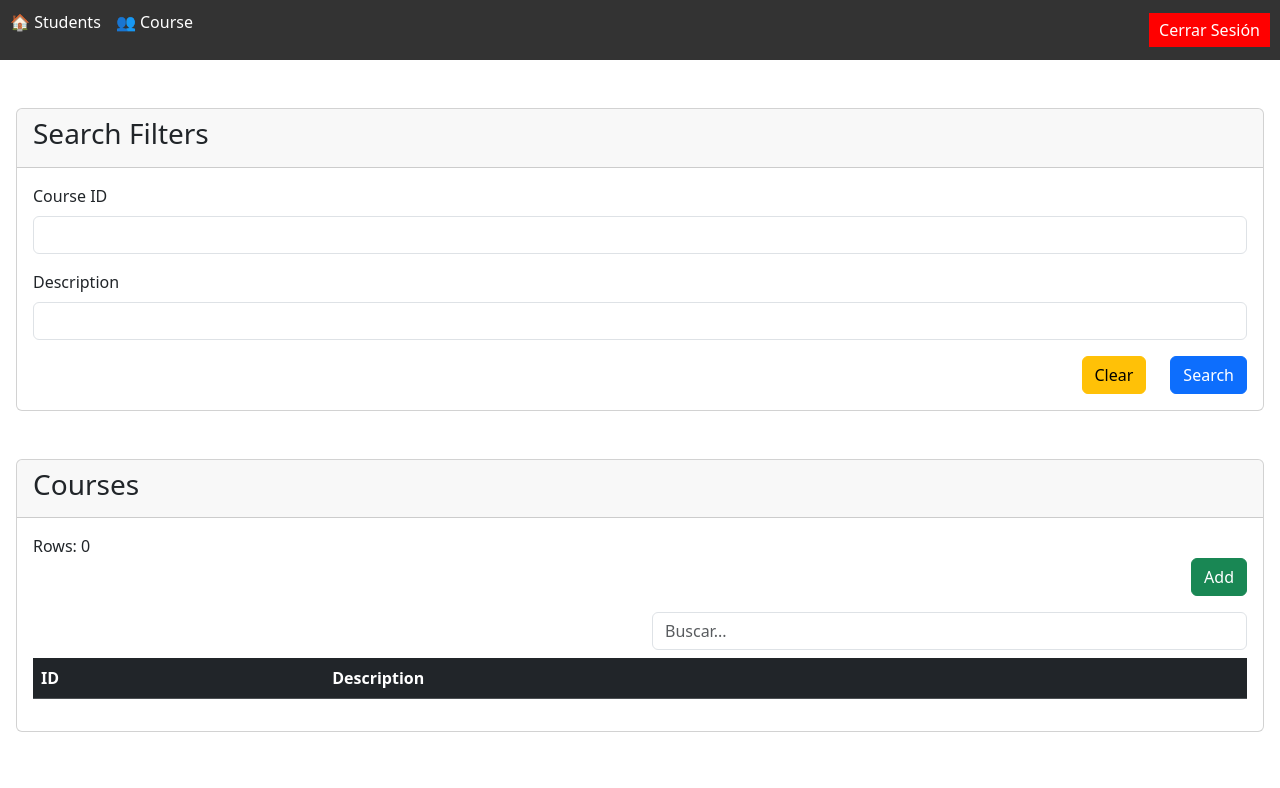
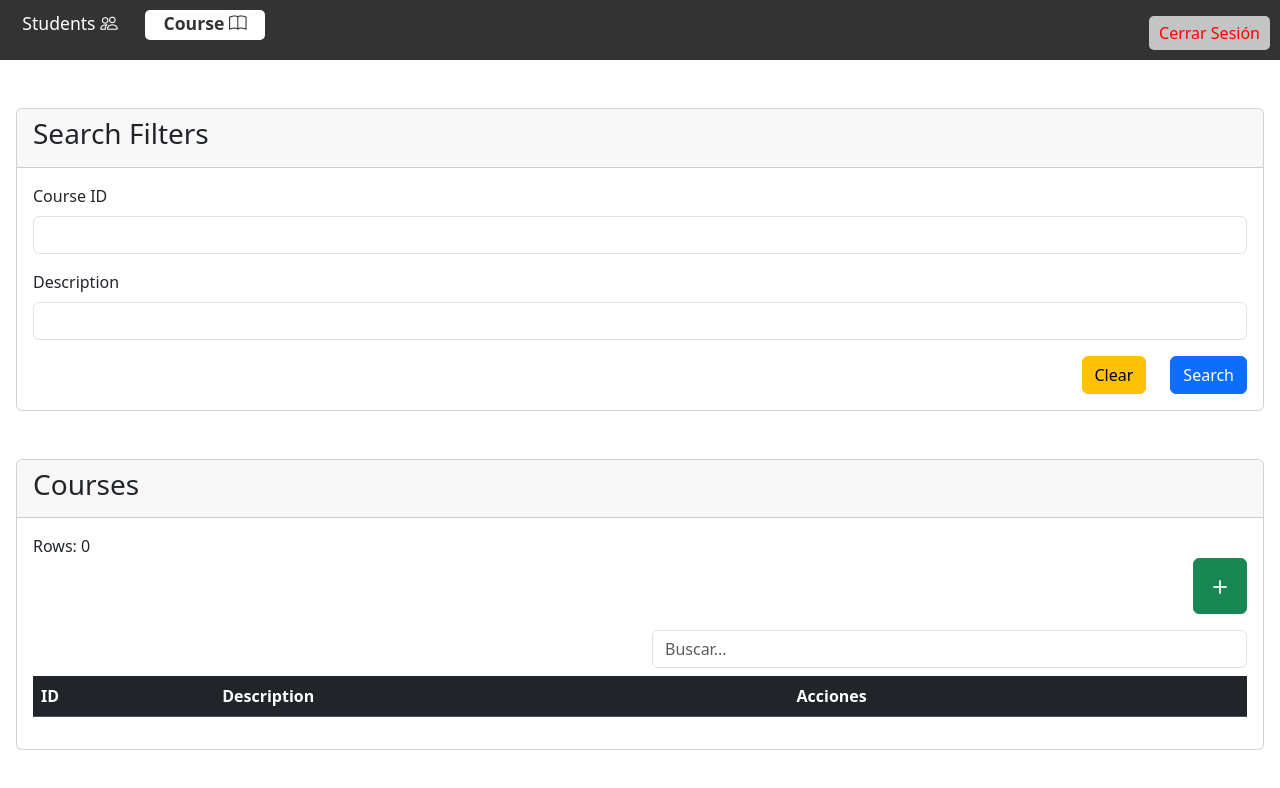
Before and after one commit to watter08/students, an Angular app: page /course in a window 1280 px wide. Shown: the top 788 px of the page. Built offline with nearby package versions, Linux system fonts and the light colour scheme.

Commit message:
course form have been configurated correctly

```diff
--- a/angular.json
+++ b/angular.json
@@ -32,6 +32,7 @@
               }
             ],
             "styles": [
+              "node_modules/bootstrap-icons/font/bootstrap-icons.min.css",
               "node_modules/bootstrap/dist/css/bootstrap.min.css",
               "src/styles.scss"
             ],
@@ -94,6 +95,7 @@
               }
             ],
             "styles": [
+              "node_modules/bootstrap-icons/font/bootstrap-icons.min.css",
               "node_modules/bootstrap/dist/css/bootstrap.min.css",
               "src/styles.scss"
             ],
--- a/src/app/app.component.scss
+++ b/src/app/app.component.scss
@@ -4,6 +4,7 @@
 
 body{
     margin: 0;
+    overflow-x: hidden;
 }
 
 .max-container{
--- a/src/app/components/datatable/datatable.component.html
+++ b/src/app/components/datatable/datatable.component.html
@@ -11,11 +11,19 @@
                     <thead class="table-dark">
                         <tr>
                             <th *ngFor="let header of headers">{{ header }}</th>
+                            <th *ngIf="actions.length">Acciones</th>
                         </tr>
                     </thead>
                     <tbody>
                         <tr *ngFor="let row of filteredData()">
                             <td *ngFor="let key of headers">{{ row[key] }}</td>
+                            <td *ngIf="actions.length">
+                                <button *ngFor="let action of actions"
+                                    class="btn btn-sm btn-light shadow-lg me-1 fs-4"
+                                    (click)="executeAction(action.action, row)">
+                                    <i [class]="action.icon"></i>
+                                </button>
+                            </td>
                         </tr>
                     </tbody>
                 </table>
--- a/src/app/components/datatable/datatable.component.ts
+++ b/src/app/components/datatable/datatable.component.ts
@@ -1,4 +1,4 @@
-import { Component, Input } from '@angular/core';
+import { Component, Input, Output, EventEmitter } from '@angular/core';
 import { CommonModule } from '@angular/common';
 import { FormsModule } from '@angular/forms';
 
@@ -12,14 +12,19 @@ import { FormsModule } from '@angular/forms';
 export class DatatableComponent {
   @Input() headers: string[] = [];
   @Input() data: any[] = [];
+  @Input() actions: { icon: string, action: (row: any) => void }[] = [];
 
   searchTerm: string = '';
 
   filteredData() {
     return this.data.filter(row =>
       Object.values(row).some((value: any) =>
-        value.toString().toLowerCase().includes(this.searchTerm.toLowerCase())
+        value?.toString().toLowerCase().includes(this.searchTerm.toLowerCase())
       )
     );
   }
+
+  executeAction(action: (row: any) => void, row: any) {
+    action(row);
+  }
 }
--- a/src/app/components/modals/course-form-modal/course-form-modal.component.html
+++ b/src/app/components/modals/course-form-modal/course-form-modal.component.html
@@ -20,7 +20,7 @@
                 </div>
                 <div class="text-end">
                     <button type="button"  class="btn btn-warning me-4" (click)="cleanInputs()">Clear</button>
-                    <button type="submit" class="btn btn-primary">Add</button>
+                    <button type="submit" class="btn btn-primary">Save</button>
                 </div>
               </form>
         </div>
--- a/src/app/components/modals/course-form-modal/course-form-modal.component.ts
+++ b/src/app/components/modals/course-form-modal/course-form-modal.component.ts
@@ -1,6 +1,6 @@
 import { CommonModule } from '@angular/common';
 import { FormBuilder, ReactiveFormsModule, Validators } from '@angular/forms';
-import { Component, ElementRef, ViewChild, AfterViewInit, Input, Output, EventEmitter, inject } from '@angular/core';
+import { Component, ElementRef, ViewChild, AfterViewInit, Input, Output, EventEmitter, inject, OnChanges, SimpleChanges } from '@angular/core';
 import { Modal } from 'bootstrap';
 
 @Component({
@@ -10,12 +10,12 @@ import { Modal } from 'bootstrap';
   templateUrl: './course-form-modal.component.html',
   styleUrl: './course-form-modal.component.scss'
 })
-export class CourseFormModalComponent implements AfterViewInit {
+export class CourseFormModalComponent implements AfterViewInit, OnChanges  {
   @ViewChild('modalElement') modalRef!: ElementRef;
   private modalInstance!: Modal;
   private fb = inject(FormBuilder);
 
-  @Input() courseData: { courseId?: string, description?: string } | null = null;
+  @Input() courseData: { ID?: string, Description?: string } | null = null;
   @Output() onSubmit = new EventEmitter<{ courseId?: string, description: string }>();
 
   courseForm = this.fb.nonNullable.group({
@@ -27,9 +27,14 @@ export class CourseFormModalComponent implements AfterViewInit {
     this.modalInstance = new Modal(this.modalRef.nativeElement);
   }
 
+  ngOnChanges(changes: SimpleChanges) {
+    if (changes['courseData'] && changes['courseData'].currentValue) {
+      this.setFormData()
+    }
+  }
+
   openModal() {
     this.modalRef.nativeElement.setAttribute('aria-hidden', 'false');
-    this.setFormData();
     this.modalInstance.show();
   }
 
@@ -41,8 +46,8 @@ export class CourseFormModalComponent implements AfterViewInit {
   setFormData() {
     if (this.courseData) {
       this.courseForm.patchValue({
-        courseId: this.courseData.courseId || '',
-        description: this.courseData.description || ''
+        courseId: this.courseData.ID || '',
+        description: this.courseData.Description || ''
       });
     } else {
       this.cleanInputs();
--- a/src/app/components/navbar/navbar.component.html
+++ b/src/app/components/navbar/navbar.component.html
@@ -1,8 +1,8 @@
 <nav *ngIf="isAuthenticated" class="navbar">
   <ul>
-      <li *ngFor="let item of navItems">
+    <li *ngFor="let item of navItems" class="nav-route" routerLinkActive="active" [routerLinkActiveOptions]="{ exact: true }">
       <a [routerLink]="item.path">
-          {{ item.icon }} {{ item.label }}
+        {{ item.label }} <i [class]="item.icon"></i>
       </a>
     </li>
   </ul>
--- a/src/app/components/navbar/navbar.component.scss
+++ b/src/app/components/navbar/navbar.component.scss
@@ -1,6 +1,7 @@
 .navbar {
     background: #333;
     padding: 10px;
+    height: 60px;
     display: flex;
     justify-content: space-between;
     align-items: center;
@@ -10,10 +11,13 @@
     list-style: none;
     padding: 0;
     display: flex;
+    align-items: center;
   }
 
   .navbar li {
     margin-right: 15px;
+    height: 30px;
+    font-size: 1.1rem;
   }
 
   .navbar a {
@@ -22,9 +26,28 @@
   }
 
   button {
-    background: red;
-    color: white;
+    min-width: 120px;
+    background: #c4c4c4;
+    color: red;
     border: none;
     padding: 5px 10px;
     cursor: pointer;
+    border-radius: 5px;
   }
+
+  .nav-route{
+    width:  120px;
+    height: 30px;
+    text-align: center;
+    border-radius: 5px;
+  }
+
+  .nav-route.active {
+    background: #fff;
+  }
+
+  .nav-route.active a{
+    color: #333;
+    font-size: 1.1rem;
+    font-weight: 600;
+  }
--- a/src/app/components/navbar/navbar.component.ts
+++ b/src/app/components/navbar/navbar.component.ts
@@ -14,9 +14,10 @@ export class NavbarComponent {
   isAuthenticated = true;
 
   navItems = [
-    { label: 'Students', path: '/students', icon: '🏠' },
-    { label: 'Course', path: '/course', icon: '👥' },
+    { label: 'Students', path: '/students', icon: 'bi bi-people' },
+    { label: 'Course', path: '/course', icon: 'bi bi-book' }
   ];
+
 
   constructor(private router: Router) {}
 
--- a/src/app/pages/course/course.component.html
+++ b/src/app/pages/course/course.component.html
@@ -51,10 +51,10 @@
                         <div class="text-start"><span>Rows: {{ data.length }}</span></div>
                         <div class="text-end">
                             <button type="button" class="btn btn-success" (click)="openModal()">
-                                Add
+                                <i class="bi bi-plus fs-3"></i>
                             </button>
                         </div>
-                        <app-datatable [headers]="headers" [data]="data"></app-datatable>
+                        <app-datatable [headers]="headers" [data]="data" [actions]="actions"></app-datatable>
                     </div>
                 </div>
             </div>
--- a/src/app/pages/course/course.component.ts
+++ b/src/app/pages/course/course.component.ts
@@ -21,7 +21,12 @@ export class CourseComponent {
 
   headers: string[] = ['ID', 'Description'];
   data: any[] = [];
-  selectedCourse = null;
+  selectedCourse: { ID?: string, Description?: string } | null = null;
+
+  actions = [
+    { icon: 'bi bi-pencil-square text-success', action: (row: any) => this.updateRow(row) },
+    { icon: 'bi bi-trash text-danger', action: (row: any) => this.deleteRow(row) }
+  ];
 
   courseForm = this.fb.nonNullable.group({
     courseId: [''],
@@ -67,4 +72,13 @@ export class CourseComponent {
     }
   }
 
+  updateRow(row: any) {
+    this.selectedCourse = {...row};
+    this.openModal();
+  }
+
+  deleteRow(usuario: any) {
+    console.log('Eliminando usuario:', usuario);
+  }
+
 }
--- a/src/app/services/courses/course.service.ts
+++ b/src/app/services/courses/course.service.ts
@@ -36,8 +36,8 @@ export class CourseService {
 
   putUpdateCourse(courseId: number, description: string): Observable<any[]> {
     const newData = this.courses.map((course) => ({
-      ID: courseId === course.ID ? course.ID : courseId,
-      Description: courseId === course.ID ? course.Description : description
+      ID: courseId === course.ID ? courseId : course.ID ,
+      Description: courseId === course.ID ? description : course.Description
     }));
 
     this.courses = [...newData];
```
Lines whose indentation alone changed are shown as unchanged.
